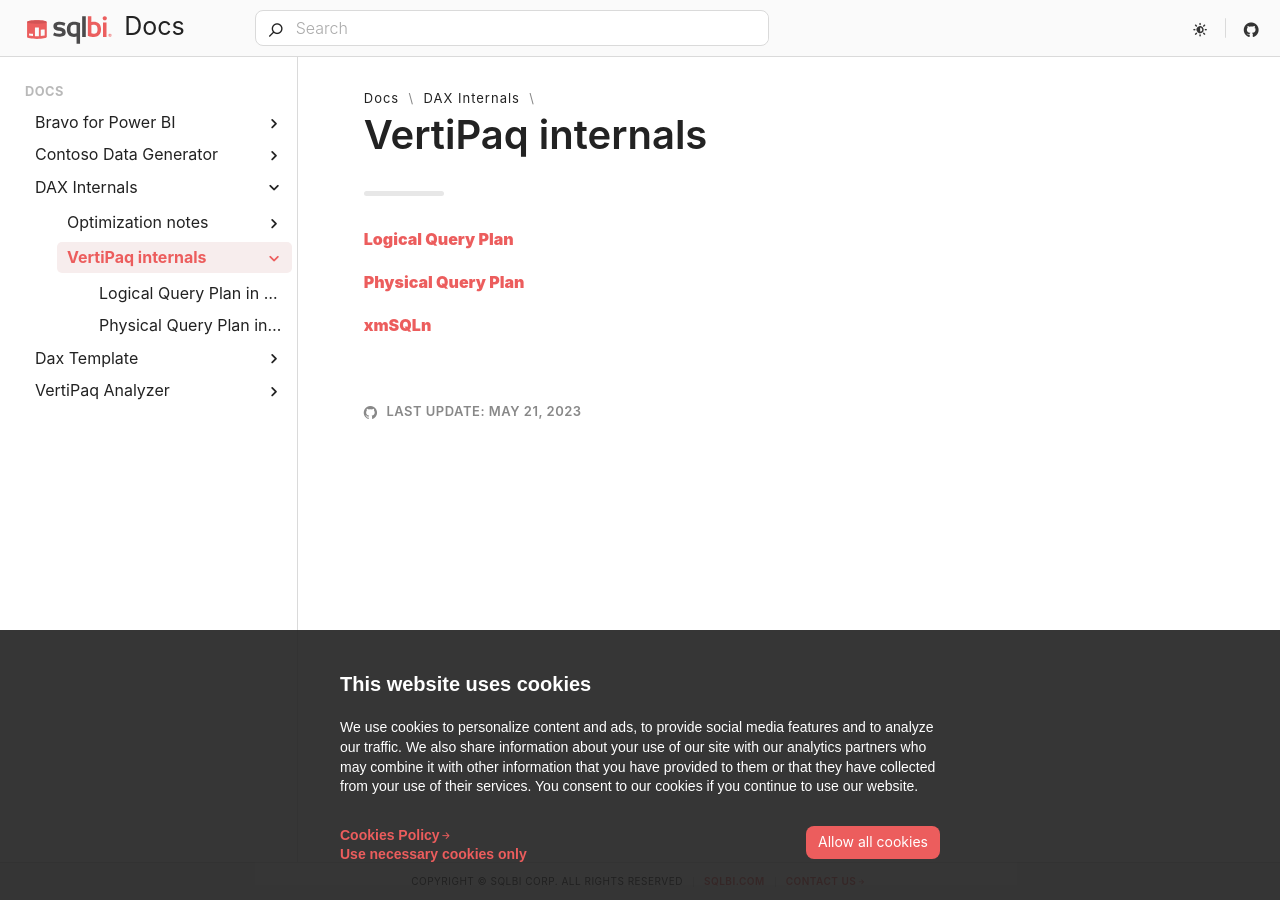
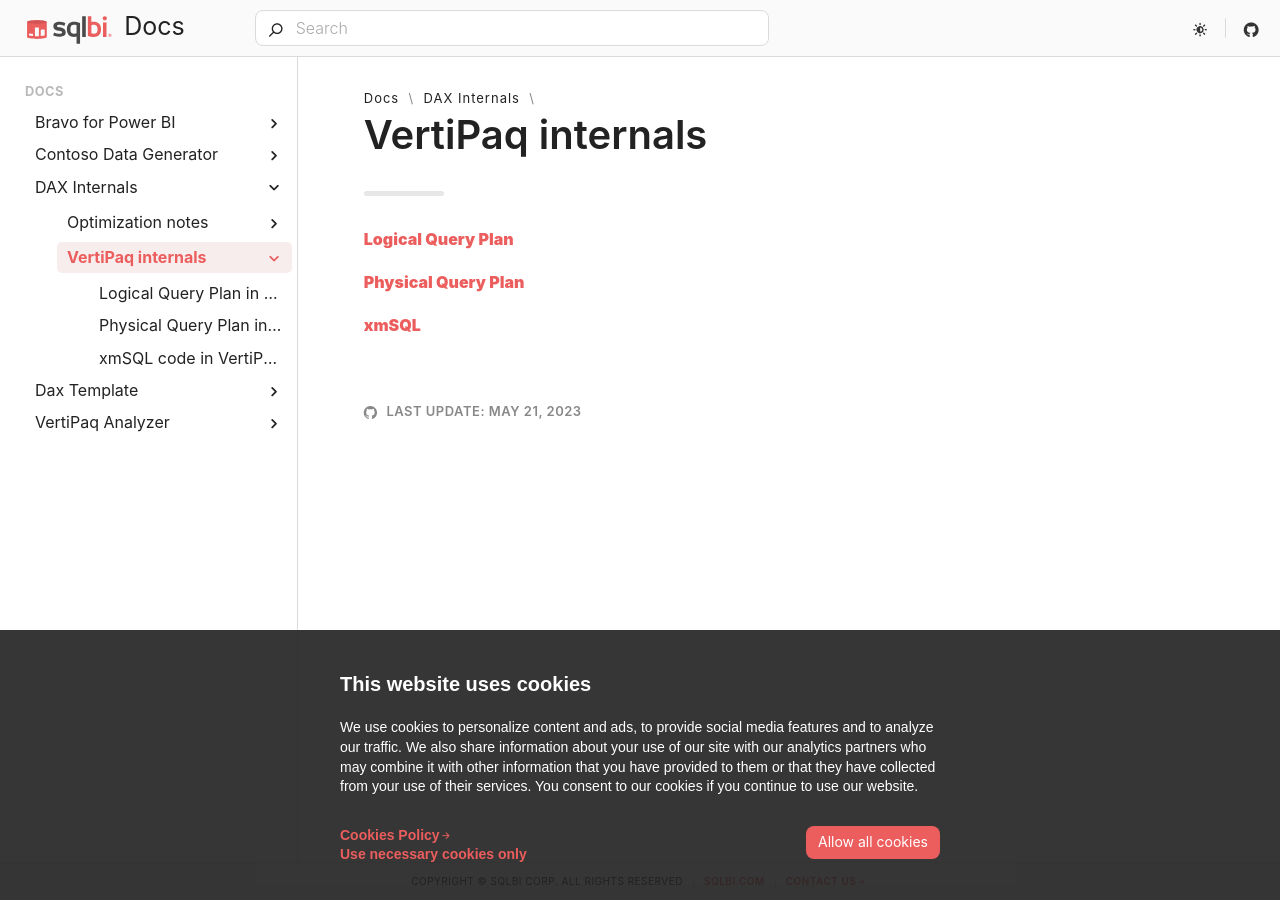
Before and after one commit to sql-bi/docs, a Jekyll site: the page built from _docs/dax-internals/vertipaq/index.md, in a window 1280 px wide. Built offline with Jekyll 4.4.1, drawn with Linux system fonts in a browser that asks for light colours; cached includes are drawn as plain includes; some web fonts are replaced.

Commit message:
Fixed typos

```diff
--- a/_docs/dax-internals/vertipaq/index.md
+++ b/_docs/dax-internals/vertipaq/index.md
@@ -9,4 +9,4 @@
 
 [**Physical Query Plan**](physical-query-plan.md)
 
-[**xmSQLn**](xmSQL.md)
+[**xmSQL**](xmSQL.md)
```
Also changed, not shown: _docs/dax-internals/vertipaq/xmSQL.md (+1 -1 lines).
